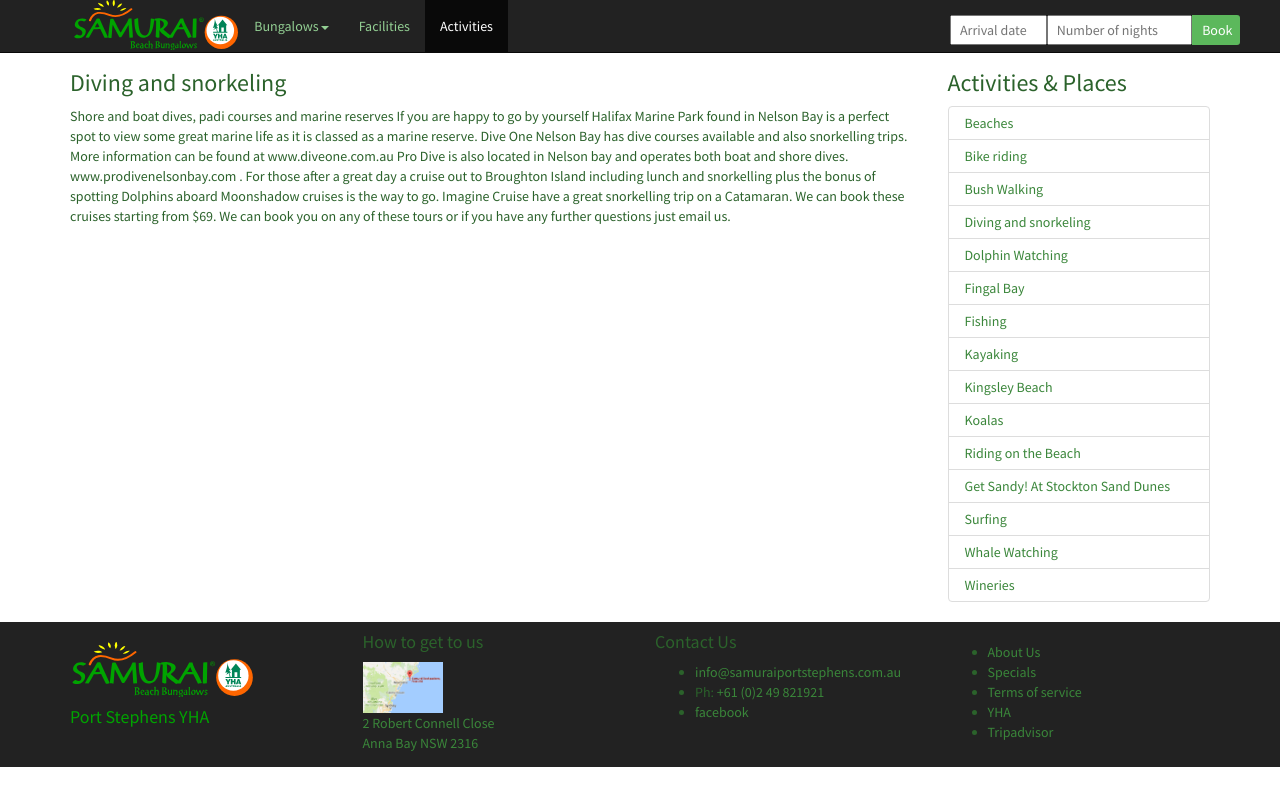
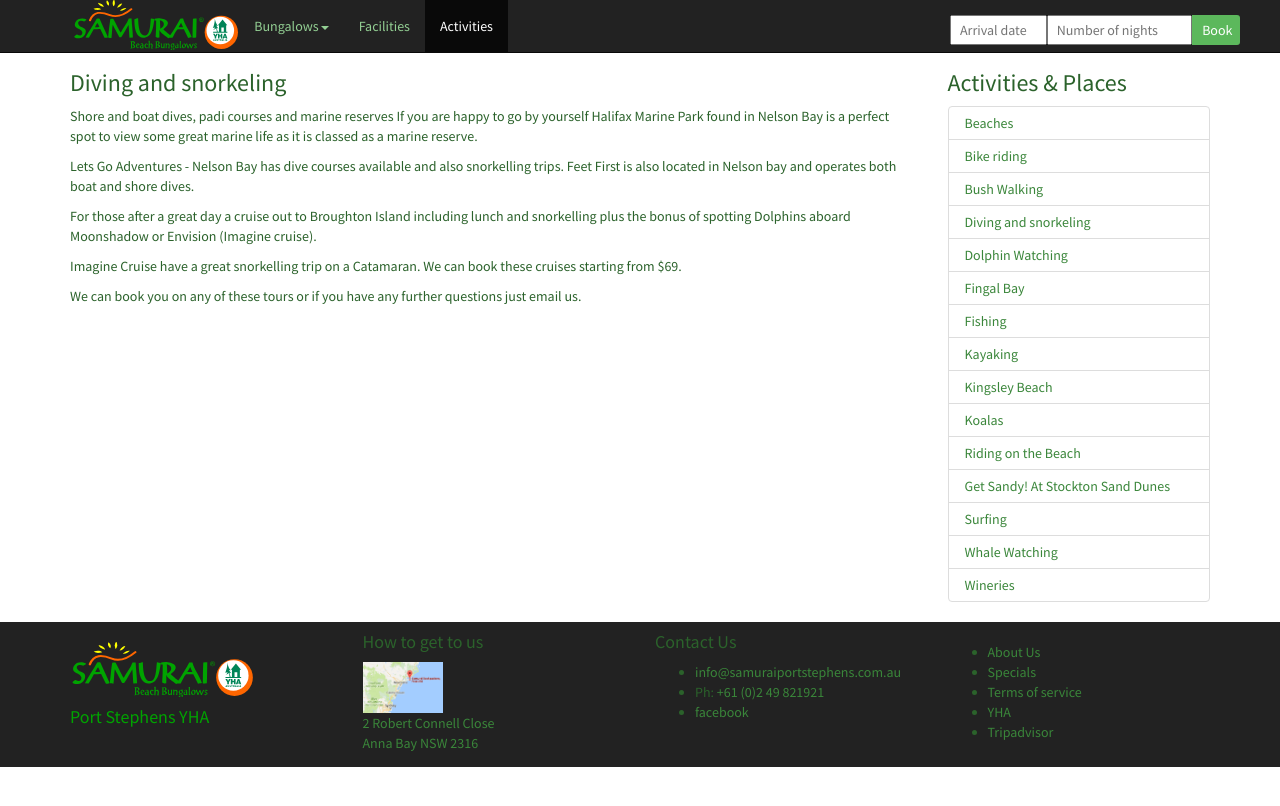
Before and after one commit to samuraibeach/samurai, a Jekyll site: the page built from _activities/04_diving-and-snorkeling.md, in a window 1280 px wide. Shown: the top 806 px of the page. Built offline with Jekyll 4.4.1, drawn with Linux system fonts in a browser that asks for light colours.

Commit message:
Update from Forestry.io admin@samuraiportstephens.com.au updated _activities/04_diving-and-snorkeling.md

```diff
--- a/_activities/04_diving-and-snorkeling.md
+++ b/_activities/04_diving-and-snorkeling.md
@@ -5,8 +5,19 @@ permalink: "/activities/diving-and-snorkeling-in-port-stephens"
 redirect_from: "/Activities/article/diving-and-snorkeling/"
 parent: "/activities/"
 images: []
+description: Great Diving and Snorkelling
+covers: []
+seasonal: false
 
 ---
 ### Diving and snorkeling
 
-Shore and boat dives, padi courses and marine reserves If you are happy to go by yourself Halifax Marine Park found in Nelson Bay is a perfect spot to view some great marine life as it is classed as a marine reserve. Dive One Nelson Bay has dive courses available and also snorkelling trips. More information can be found at www.diveone.com.au Pro Dive is also located in Nelson bay and operates both boat and shore dives. www.prodivenelsonbay.com . For those after a great day a cruise out to Broughton Island including lunch and snorkelling plus the bonus of spotting Dolphins aboard Moonshadow cruises is the way to go.  Imagine Cruise have a great snorkelling trip on a Catamaran. We can book these cruises starting from $69. We can book you on any of these tours or if you have any further questions just email us.
+Shore and boat dives, padi courses and marine reserves If you are happy to go by yourself Halifax Marine Park found in Nelson Bay is a perfect spot to view some great marine life as it is classed as a marine reserve.
+
+Lets Go Adventures - Nelson Bay has dive courses available and also snorkelling trips.  Feet First is also located in Nelson bay and operates both boat and shore dives.
+
+For those after a great day a cruise out to Broughton Island including lunch and snorkelling plus the bonus of spotting Dolphins aboard Moonshadow or Envision (Imagine cruise).
+
+Imagine Cruise have a great snorkelling trip on a Catamaran. We can book these cruises starting from $69.
+
+We can book you on any of these tours or if you have any further questions just email us.
```
Also changed, not shown: .forestry/front_matter/templates/activity.yml.
